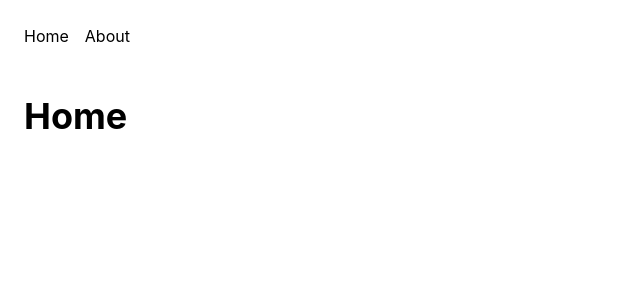
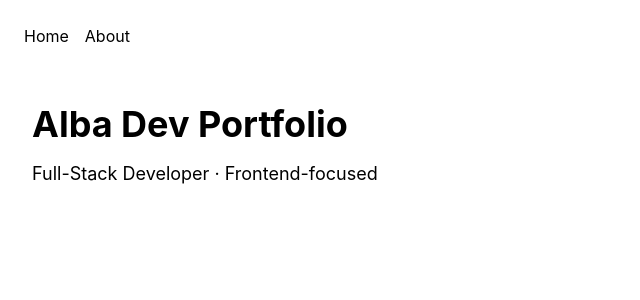
Before and after one commit to albavega-dev/alba-dev-portfolio, a React (Vite) app: page / in a window 1280 px wide. Shown: the top 300 px of the page, without its empty margins (0-640 px from the left). Built offline with nearby package versions, Linux system fonts and the light colour scheme.

Commit message:
refactor: separate page components

```diff
--- a/src/App.tsx
+++ b/src/App.tsx
@@ -1,12 +1,6 @@
 import { BrowserRouter, Link, Route, Routes } from 'react-router'
-
-function Home() {
-  return <h1 className="text-4xl font-bold">Home</h1>
-}
-
-function About() {
-  return <h1 className="text-4xl font-bold">About</h1>
-}
+import About from './pages/about/About'
+import Home from './pages/home/Home'
 
 function App() {
   return (
@@ -16,12 +10,10 @@ function App() {
         <Link to="/about">About</Link>
       </nav>
 
-      <main className="p-6">
-        <Routes>
-          <Route path="/" element={<Home />} />
-          <Route path="/about" element={<About />} />
-        </Routes>
-      </main>
+      <Routes>
+        <Route path="/" element={<Home />} />
+        <Route path="/about" element={<About />} />
+      </Routes>
     </BrowserRouter>
   )
 }
--- /dev/null
+++ b/src/pages/about/About.tsx
@@ -0,0 +1,12 @@
+function About() {
+  return (
+    <main className="min-h-screen p-8">
+      <h1 className="text-4xl font-bold">About</h1>
+      <p className="mt-4 text-lg">
+        More about my experience, education and technical background.
+      </p>
+    </main>
+  )
+}
+
+export default About
--- /dev/null
+++ b/src/pages/home/Home.tsx
@@ -0,0 +1,12 @@
+function Home() {
+  return (
+    <main className="min-h-screen p-8">
+      <h1 className="text-4xl font-bold">Alba Dev Portfolio</h1>
+      <p className="mt-4 text-lg">
+        Full-Stack Developer · Frontend-focused
+      </p>
+    </main>
+  )
+}
+
+export default Home
```
